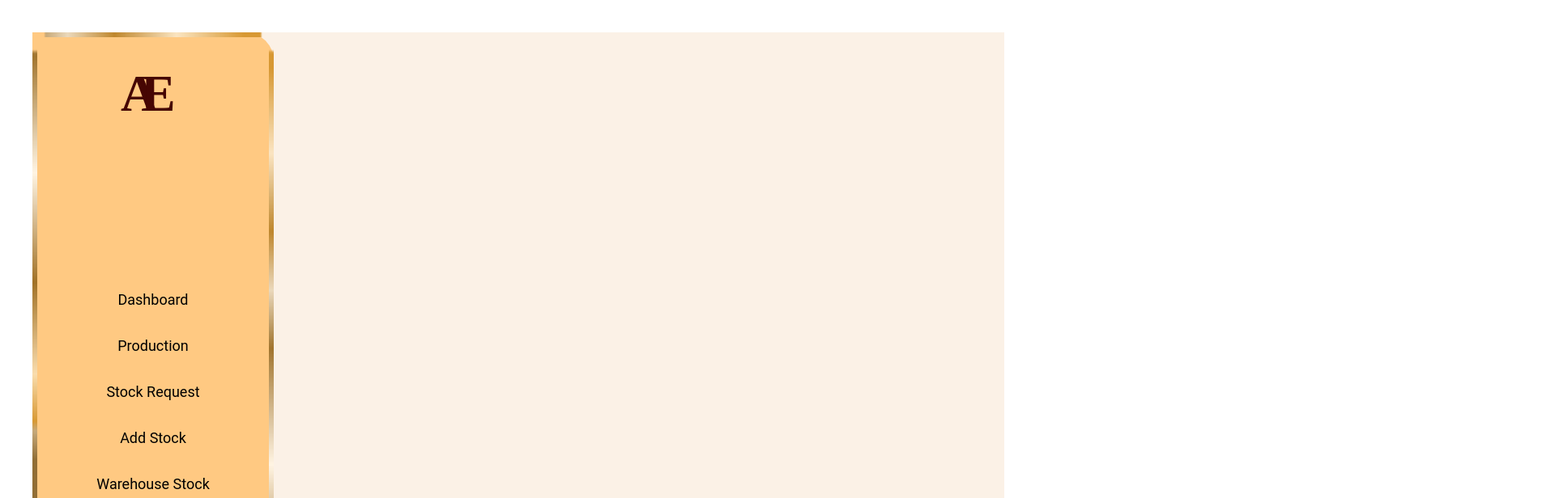
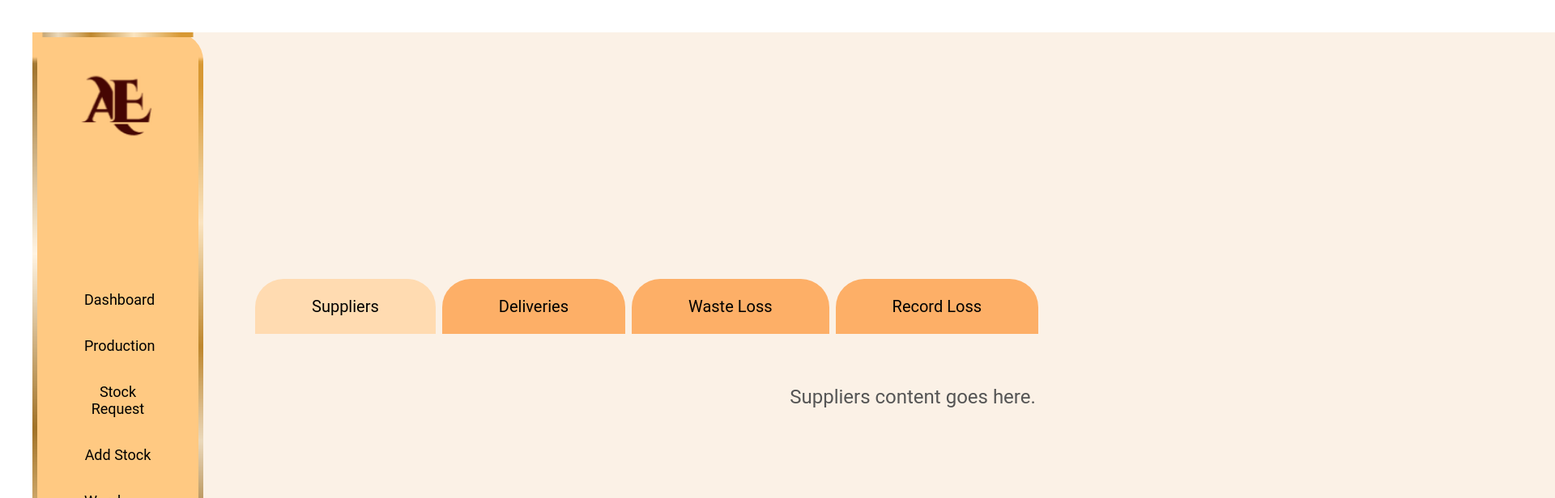
Before and after one commit to Tsebo200/Aureum-Elegance-Frontend, a React (Vite) app in the folder client/: page / in a window 1280 px wide. Shown: the top 616 px of the page at 81% size, 1920 px wide, since content can reach past the window. Built offline with nearby package versions, Linux system fonts and the light colour scheme.

Commit message:
Edit of Stock Management Deliveries
Fixing file location import for the logo.
Fixing the spacing of components relative to each other, and their layout on the page.

```diff
--- a/client/src/ui/Pages/StockManagement/SMDeliveries.scss
+++ b/client/src/ui/Pages/StockManagement/SMDeliveries.scss
@@ -1,24 +1,35 @@
-/* Wrapper */
 .stock-management-wrapper {
   background-color: rgba(251, 241, 230, 1);
   display: flex;
-  padding-right: 50px;
-  align-items: stretch;
-  gap: 40px 47px;
-  overflow: hidden;
-  font-family: Roboto, -apple-system, Helvetica, sans-serif;
+  //flex-direction: row;
+  padding: 0;
+  //gap: 47px;
+  font-family: Roboto, -apple-system, Roboto, Helvetica, sans-serif;
   color: rgba(0, 0, 0, 1);
   font-weight: 400;
-  flex-wrap: wrap;
+  min-height: 1080px;
+  min-width: 1920px;
 
   @media (max-width: 991px) {
-    padding-right: 20px;
+    flex-direction: column; // ✅ Allow stacking on small screens only
   }
 }
 
+/* Main Content */
+.main-content {
+  flex-grow: 1;
+  display: flex;
+  flex-direction: column;
+  gap: 20px;
+  width: 1624px;
+  min-height: 809px;
+}
+
+
 /* Sidebar */
 .sidebar {
-  width: 286px;
+  width: 199px;
+  height: 1080px;
   flex-shrink: 0;
   border-radius: 0px 35px 35px 0px;
   border: 6px solid transparent;
@@ -63,33 +74,20 @@
   color: inherit;
 }
 
-/* Main Content */
-.main-content {
-  align-self: flex-end;
-  margin-top: 264px;
-  flex-grow: 1;
-  flex-shrink: 0;
-  flex-basis: 0;
-  width: fit-content;
-
-  @media (max-width: 991px) {
-    max-width: 100%;
-    margin-top: 40px;
-  }
-}
 
 /* Tabs & Content */
 .tabs-section {
-  width: 100%;
+  width: 1624px;
 }
 
 .tabs-container {
   display: flex;
-  width: 1080px;
+  width: 1920px;
   max-width: 100%;
   align-items: flex-start;
   gap: 8px;
-  font-size: 32px;
+  margin-top: 273px;
+  font-size: 40px;
   flex-wrap: wrap;
 }
 
@@ -100,6 +98,7 @@
   padding: 22px 70px;
   cursor: pointer;
   font-family: inherit;
+  font-size: 20px;
 
   @media (max-width: 991px) {
     padding: 22px 20px;
@@ -124,7 +123,7 @@
   background-color: rgba(255, 219, 177, 1);
   font-size: 24px;
 
-  @media (max-width: 991px) {
+  @media (max-width: 1624px) {
     max-width: 100%;
   }
 }
@@ -134,9 +133,9 @@
   flex-direction: column;
   border-radius: 0 35px 35px 35px;
   position: relative;
-  min-height: 726px;
+  min-height: 660px;
   width: 100%;
-  padding: 75px 51px 522px;
+  padding: 75px 0px 0px;
   align-items: center;
 
   @media (max-width: 991px) {
@@ -160,7 +159,7 @@
 }
 
 .divider {
-  width: 100%;
+  width: 90%;
   margin-top: 13px;
   object-fit: contain;
   object-position: center;
--- a/client/src/ui/Pages/StockManagement/SMDeliveries.tsx
+++ b/client/src/ui/Pages/StockManagement/SMDeliveries.tsx
@@ -1,4 +1,5 @@
 import React, { useState } from "react";
+import logo from "../../assets/Wordmark Logo.png";
 import "./SMDeliveries.scss";
 
 // Reuse your “correct” Sidebar
@@ -15,8 +16,7 @@ const Sidebar: React.FC = () => {
   return (
     <aside className="sidebar">
       <div className="logo">
-        <span className="logo-letter first">A</span>
-        <span className="logo-letter second">E</span>
+        <img src={logo} alt="Company logo" />
       </div>
       <nav className="navigation">
         {navItems.map((item, i) => (
```
